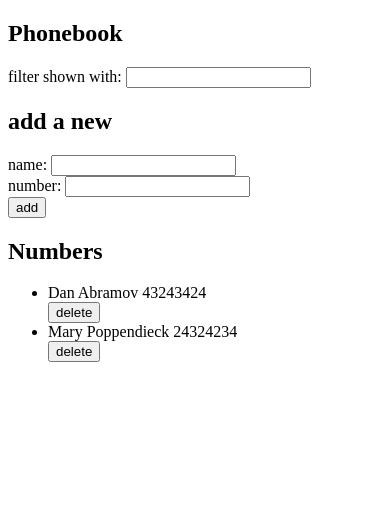
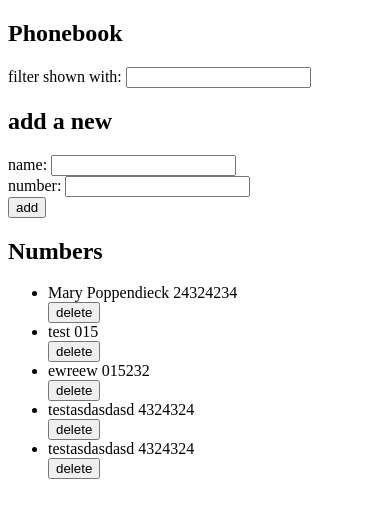
Before and after one commit to AnasGamal/full-stack-open-2023-submissions, a React (Create React App) app in the folder part2/phonebook/: page / in a window 390 px wide. Shown: the top 518 px of the page. Built offline with nearby package versions, Linux system fonts and the light colour scheme; data requests are answered from the project's data file.

Commit message:
finish part2-phonebook

```diff
--- a/part2/phonebook/db.json
+++ b/part2/phonebook/db.json
@@ -1,14 +1,29 @@
 {
   "persons": [
-    {
-      "name": "Dan Abramov",
-      "number": "43243424",
-      "id": 3
-    },
     {
       "name": "Mary Poppendieck",
       "number": "24324234",
       "id": 4
+    },
+    {
+      "name": "test",
+      "number": "015",
+      "id": 5
+    },
+    {
+      "name": "ewreew",
+      "number": "015232",
+      "id": 6
+    },
+    {
+      "name": "testasdasdasd",
+      "number": "4324324",
+      "id": 7
+    },
+    {
+      "name": "testasdasdasd",
+      "number": "4324324",
+      "id": 8
     }
   ]
 }
--- a/part2/phonebook/src/App.js
+++ b/part2/phonebook/src/App.js
@@ -4,6 +4,8 @@ import PersonForm from './components/PersonForm'
 import NumbersContainer from './components/NumbersContainer'
 import TextHeading from './components/TextHeading'
 import personService from './services/persons';
+import Notification from './components/Notification'
+import './index.css'
 
 const App = () => {
   const [persons, setPersons] = useState([])
@@ -11,6 +13,9 @@ const App = () => {
   const [newNumber, setNewNumber] = useState('')
   const [filteredPersons, setFilteredPersons] = useState([])
   const [filter, setFilter] = useState('')
+  const [notificationMessage, setNotificationMessage] = useState('')
+  const [notificationType, setNotificationType] = useState('')
+
 
   useEffect(() => {
     personService
@@ -40,6 +45,11 @@ const addPerson = (event) => {
       .then (returnedPerson => {
         setPersons(persons.map(person => person.id !== existingPerson.id ? person : returnedPerson))
       })
+      .catch(error => {
+        setNotificationType('error')
+        setNotificationMessage(`Information of ${existingPerson.name} has already been deleted from the server.`)
+        console.log(error)
+      })
     }
     return;
   }
@@ -53,6 +63,7 @@ const addPerson = (event) => {
     setPersons(persons.concat(returnedPerson))
     setNewName('')
     setNewNumber('')
+    setNotificationMessage(`Added ${returnedPerson.name}`)
   })
 
 
@@ -84,6 +95,7 @@ const handleFliter = (event) => {
   return (
     <div>
       <TextHeading title='Phonebook' />
+      <Notification message={notificationMessage} type={notificationType} />
       <SearchFilter filter={filter} handleFliter={handleFliter} />
       <TextHeading title='add a new' />
       <PersonForm
--- /dev/null
+++ b/part2/phonebook/src/components/Notification.js
@@ -0,0 +1,20 @@
+const Notification = ({message, type}) =>{
+    if (message === null || message === '') {
+        return null;
+    }
+     if (type === "error") {
+        return (
+            <div className="error">
+                {message}
+            </div>
+        )
+     } else {
+        return (
+            <div className="notification">
+                {message}
+            </div>
+        )
+     }
+}
+
+export default Notification
--- /dev/null
+++ b/part2/phonebook/src/index.css
@@ -0,0 +1,18 @@
+.notification {
+    color: green;
+    background: lightgrey;
+    font-size: 20px;
+    border-style: solid;
+    border-radius: 5px;
+    padding: 10px;
+    margin-bottom: 10px;
+}
+.error {
+    color: red;
+    background: lightgrey;
+    font-size: 20px;
+    border-style: solid;
+    border-radius: 5px;
+    padding: 10px;
+    margin-bottom: 10px;
+}
```
